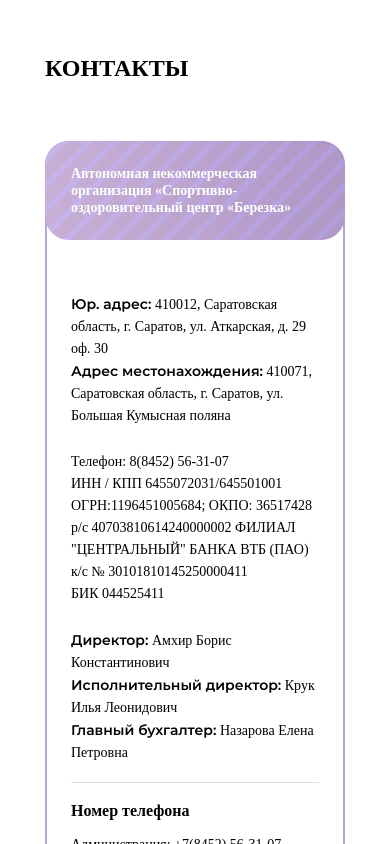
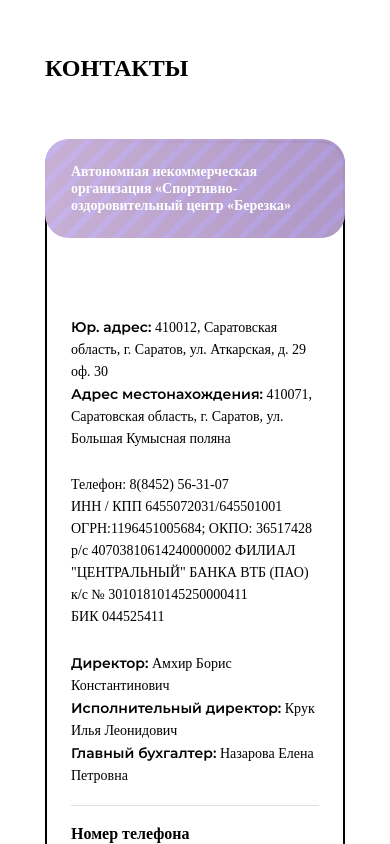
Before and after one commit to Amalthea-code/birch, a Vue app: page /contacts in a window 390 px wide. Shown: the part 860-1704 px from the top of the page. Built offline with nearby package versions, Linux system fonts and the light colour scheme; a web font is replaced by a local one; what vue-the-mask would draw is missing.

Commit message:
fix: info box

```diff
--- a/src/components/blocks/MainSection.vue
+++ b/src/components/blocks/MainSection.vue
@@ -101,7 +101,7 @@ export default {
       }
       &__sub-title {
         span {
-          width: calc(100% - 80px);
+          width: auto;
           padding: 20px 24px;
           font-size: 14px;
           line-height: 18px;
--- a/src/components/blocks/ShiftSelection.vue
+++ b/src/components/blocks/ShiftSelection.vue
@@ -1,7 +1,7 @@
 <template>
   <div class="shift-selection">
     <h1 class="shift-selection__title shift-selection_red">УВАЖАЕМЫЕ БЕРЁЗОВЦЫ!</h1>
-    <p class="shift-selection__sub-title shift-selection_red">Мы временно приостанавливаем продажи путёвок до начала работы государственной программы КЕШБЭК, которая стартует 31 марта. Все путёвки, которые были забронированы на сегодняшний момент, сохранятся за покупателями. Информации по кешбэку для этих путёвок через Госуслуги пока нет, возможно она появится позже.</p>
+    <p class="shift-selection__sub-title shift-selection_red">О старте государственной программы КЕШБЭК, к которой мы будем подключены в первой декаде апреля, мы дополнительно сообщим на сайте и в соцсетях. Все путёвки, которые были забронированы или куплены на сегодняшний момент, сохранятся за покупателями. Информации по кешбэку для этих путёвок через Госуслуги пока нет. Возможно, она появится позже.</p>
     <div class="shift-selection__box" v-if="selections.length">
       <shift-selection-item
         v-for="(selection, index) in selections"
--- a/src/components/elements/Info.vue
+++ b/src/components/elements/Info.vue
@@ -28,11 +28,15 @@
 
 <style lang="scss" scoped>
   .info {
+    border: 2px solid;
     position: relative;
+    border-radius: 24px;
     &__title {
-      position: absolute;
-      top: 0;
-      width: calc(100% - 100px);
+      box-sizing: border-box;
+      position: relative;
+      top: -4px;
+      left: -2px;
+      width: calc(100% + 4px);
       font-family: RF Dewi Expanded;
       font-size: 20px;
       font-weight: 900;
@@ -57,16 +61,13 @@
         font-size: 14px;
         line-height: 17px;
         padding: 24px 26px;
-        width: calc(100% - 52px);
+        width: calc(100% + 4px);
       }
     }
     &__box {
-      padding: 110px 60px 44px;
-      border: 2px solid;
-      border-radius: 24px;
-      height: calc(100% - 158px);
+      padding: 24px 60px 44px;
       @media screen and (max-width: 680px) {
-        padding: 100px 24px 34px;
+        padding: 24px 24px 30px;
         font-family: Montserrat;
         font-size: 14px;
         line-height: 18px;
```
